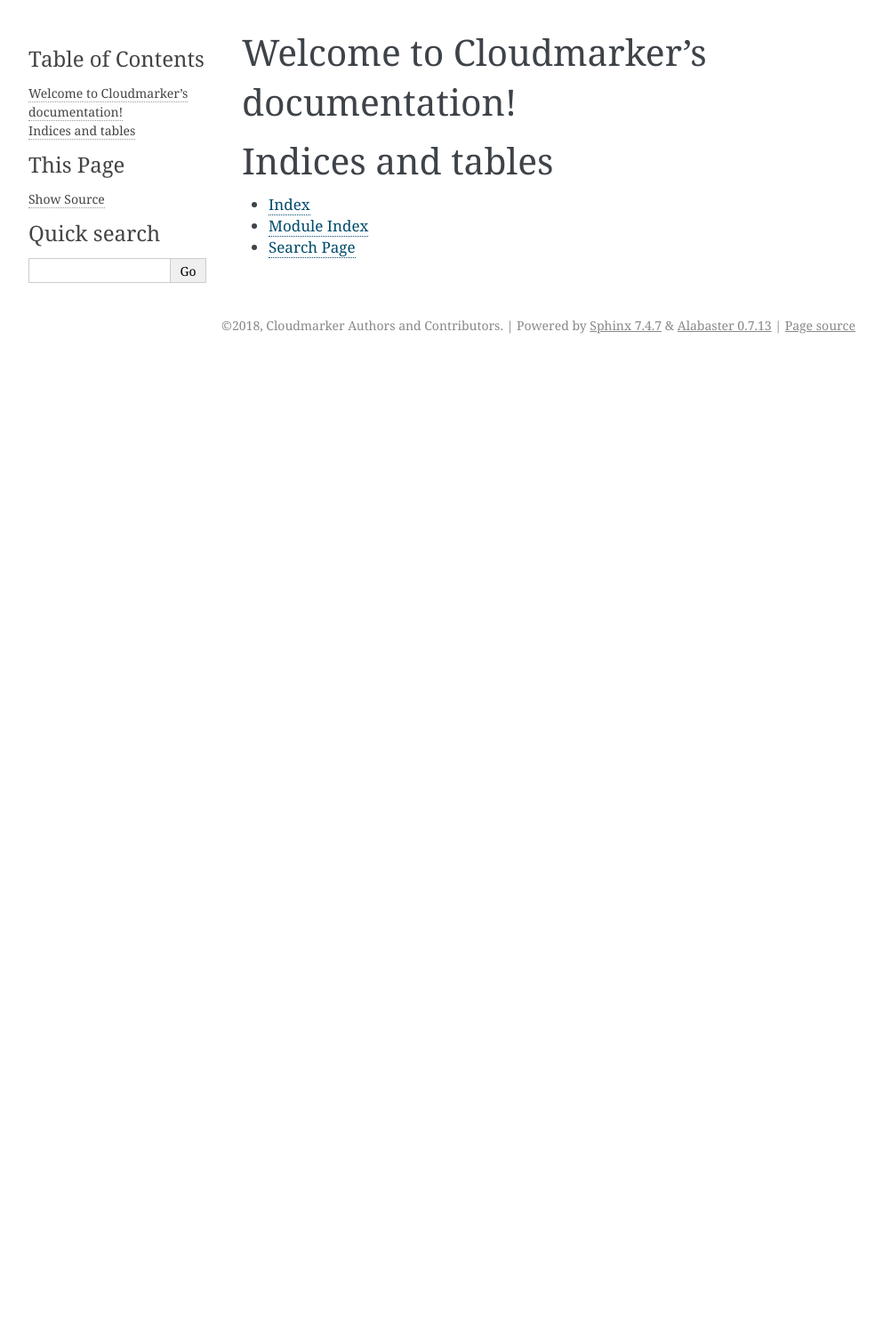
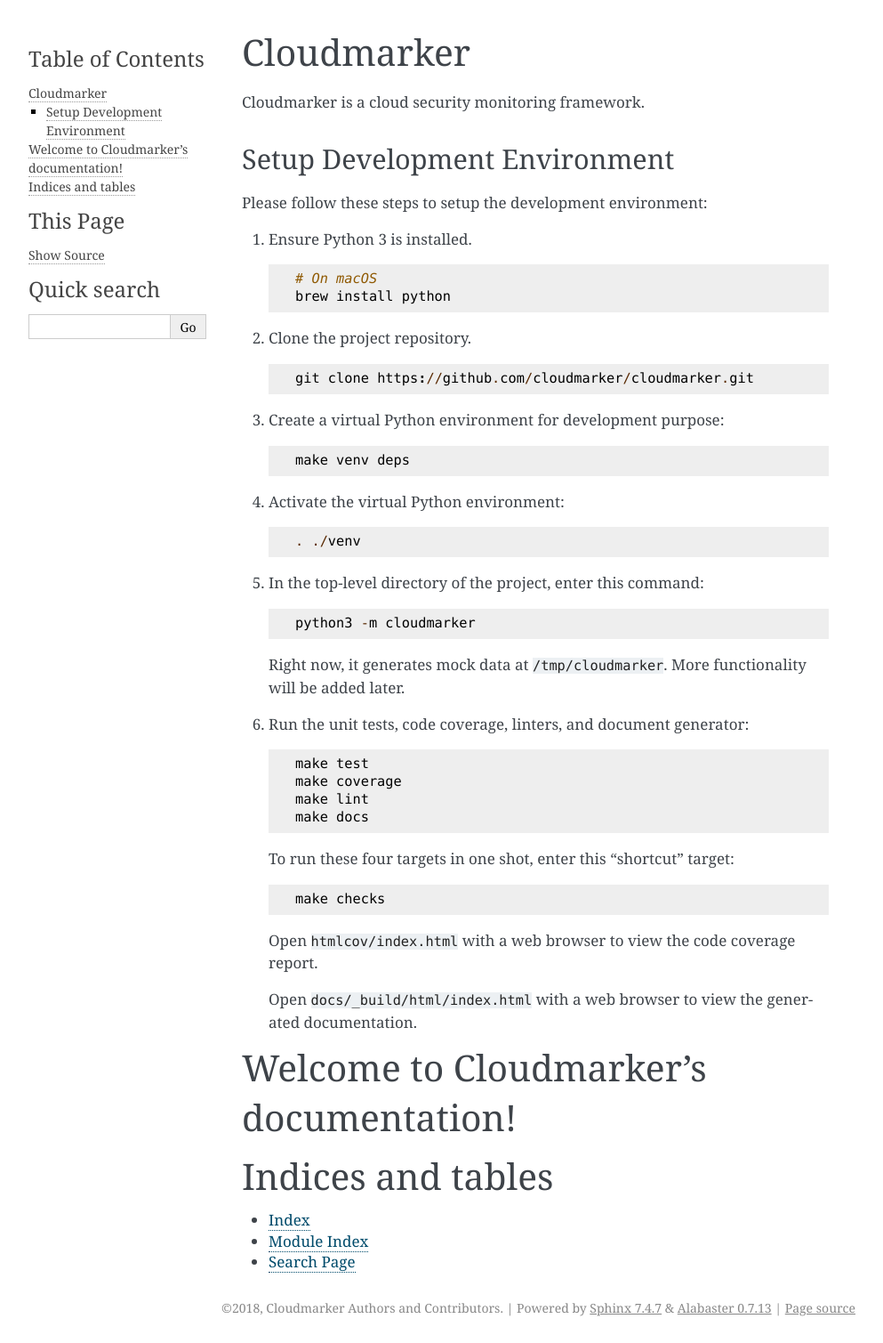
Before and after one commit to risingstar120/cloudmarker, a Sphinx documentation site: the page built from docs/index.rst, in a window 1280 px wide. Shown: the whole page at 89% size, without its empty margins (148-1141 px from the left). Built offline with Sphinx 7.4.7, drawn with Linux system fonts in a browser that asks for light colours; before the commit the page ends 900 px from its top, so only the background shows below that.

Commit message:
Add project content to Sphinx documentation
So far, the earlier commits worked with the default Sphinx documentation
project generated with `sphinx-quickstart`. This is the first commit
that adds actual documentation for this project in the Sphinx
documentation project.

  - The `lint` target of `Makefile` has been updated to run `pylama` on
    the entire project source code, so that `docs/conf.py` (the Sphinx
    project configuration script) is also linted.

  - A `docs` target has been added to generate Sphinx documentation.
    This `docs` target is now invoked from `checks` target as well.

  - The README and LICENSE files have been changed from Markdown format
    to reStructuredText format, the format that Sphinx works with.

  - The `__version__` attribute has been moved from `__main__` module to
    the `__init__` module of the package, so that we can use
    `cloudmarker.__version__` in the Sphinx configuration script.

```diff
--- /dev/null
+++ b/README.rst
@@ -0,0 +1,51 @@
+Cloudmarker
+============
+
+Cloudmarker is a cloud security monitoring framework.
+
+
+Setup Development Environment
+-----------------------------
+
+Please follow these steps to setup the development environment:
+
+1. Ensure Python 3 is installed. ::
+
+    # On macOS
+    brew install python
+
+2. Clone the project repository. ::
+
+    git clone https://github.com/cloudmarker/cloudmarker.git
+
+3. Create a virtual Python environment for development purpose: ::
+
+    make venv deps
+
+4. Activate the virtual Python environment: ::
+
+    . ./venv
+
+5. In the top-level directory of the project, enter this command: ::
+
+    python3 -m cloudmarker
+
+   Right now, it generates mock data at ``/tmp/cloudmarker``. More
+   functionality will be added later.
+
+6. Run the unit tests, code coverage, linters, and document generator: ::
+
+    make test
+    make coverage
+    make lint
+    make docs
+
+   To run these four targets in one shot, enter this "shortcut" target: ::
+
+    make checks
+
+   Open ``htmlcov/index.html`` with a web browser to view the code
+   coverage report.
+
+   Open ``docs/_build/html/index.html`` with a web browser to view the
+   generated documentation.
--- a/cloudmarker/__init__.py
+++ b/cloudmarker/__init__.py
@@ -1,4 +1,4 @@
-"""Cloud Marker package.
+"""Cloudmarker - Cloud security monitoring framework.
 
 This file is required for `python3 -m unittest discover -v` to
 discover tests within this package. Without this file, the directory
@@ -6,3 +6,7 @@ in which this file is present is not recognized as a package by
 the `unittest` framework and the directory is ignored during test
 discovery.
 """
+
+
+__version__ = '0.1.0-dev'
+__author__ = 'Cloudmarker Authors and Contributors'
--- a/docs/conf.py
+++ b/docs/conf.py
@@ -2,18 +2,32 @@
 
 # See http://www.sphinx-doc.org/en/master/config for all config options.
 
-# import os
-# import sys
-# sys.path.insert(0, os.path.abspath('.'))
+import os
+import sys
+
+# The package to document with autodoc is in the parent directory, so
+# add it to sys.path. This also helps in importing the package and using
+# its attributes in this file.
+sys.path.insert(0, os.path.abspath('..'))
+
+# To prevent isort, pycodestyle, and pylint from complaining about an
+# import in the middle of the code, we place this import in a try-except
+# block. This is probably a good thing anyway. If we mess up sys.path
+# above, the import failure would be caught and handled gracefully.
+try:
+    import cloudmarker
+except ImportError as e:
+    print('{}: {}'.format(type(e).__name__, str(e)), file=sys.stderr)
+    sys.exit(1)
 
 # Project information.
 project = 'Cloudmarker'
-copyright = '2018, Cloudmarker Authors and Contributors'
-author = 'Cloudmarker Authors and Contributors'
+copyright = '2018, {}'.format(cloudmarker.__author__)
+author = cloudmarker.__author__
 
 # Short version in X.Y format and full release version.
-version = ''
-release = ''
+version = '.'.join(cloudmarker.__version__.split('.')[:2])
+release = cloudmarker.__version__
 
 extensions = ['sphinx.ext.autodoc']
 
@@ -24,7 +38,10 @@ master_doc = 'index'
 language = None
 exclude_patterns = ['_build', 'Thumbs.db', '.DS_Store']
 pygments_style = None
-html_theme = 'alabaster'
+
+# Do not set a theme so that Read the Docs can choose its default one.
+# html_theme = 'alabaster'
+
 html_static_path = ['_static']
 htmlhelp_basename = 'Cloudmarkerdoc'
 
@@ -41,7 +58,7 @@ man_pages = [
 
 texinfo_documents = [
     (master_doc, 'Cloudmarker', 'Cloudmarker Documentation',
-     author, 'Cloudmarker', 'One line description of project.',
+     author, 'Cloudmarker', cloudmarker.__doc__.splitlines()[0],
      'Miscellaneous'),
 ]
 
--- a/docs/index.rst
+++ b/docs/index.rst
@@ -1,7 +1,5 @@
-.. Cloudmarker documentation master file, created by
-   sphinx-quickstart on Tue Dec 25 11:57:30 2018.
-   You can adapt this file completely to your liking, but it should at least
-   contain the root `toctree` directive.
+.. include:: ../README.rst
+
 
 Welcome to Cloudmarker's documentation!
 =======================================
```
Also changed, not shown: README.md (deleted, +0 -44 lines), LICENSE.rst, 5 other files.
